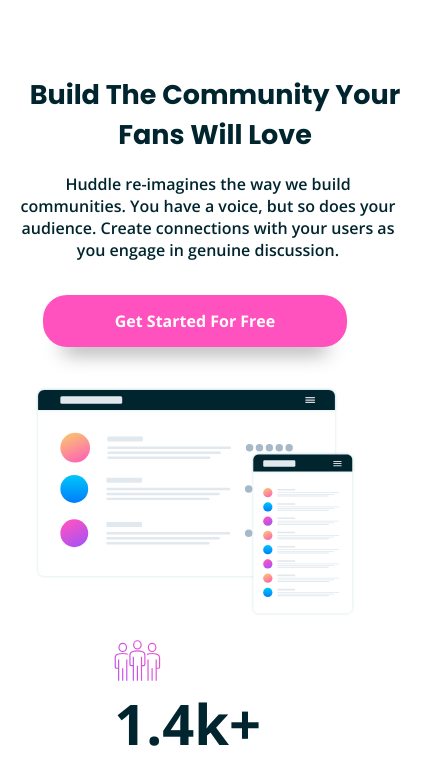
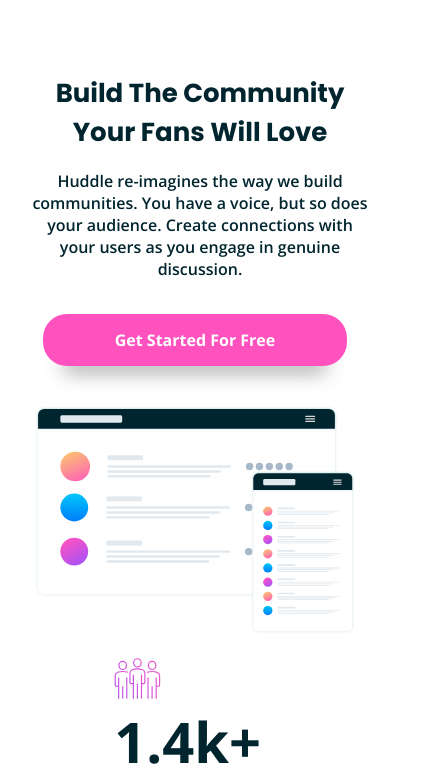
Before and after one commit to manujosephshaji/Huddle-landing-page-with-curved-sections, a plain HTML site: page index.html in a window 390 px wide. Shown: the part 80-846 px from the top of the page, 423 px wide, since content can reach past the window. Drawn offline with nearby package versions, Linux system fonts and the light colour scheme.

Commit message:
Update style.css

```diff
--- a/style.css
+++ b/style.css
@@ -294,14 +294,14 @@ body {
     }
 
     .heading p {
-        width: 24rem;
-        margin-left: 49px;
+        width: 21rem;
+        margin-left: 10px;
     }
 
     .heading h1 {
-        font-size: 27px;
-        width: 26rem;
-        margin-left: 40px;
+        font-size: 26px;
+        width: 19rem;
+        margin-left: 26px;
     }
 
     .top-desktop,
```
